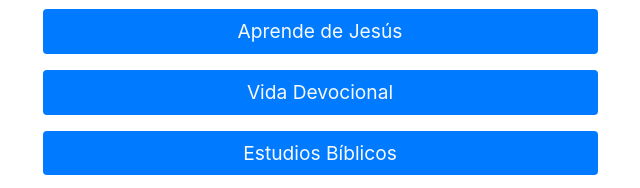
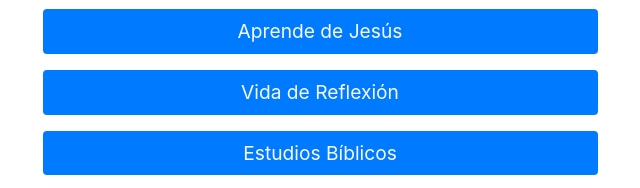
Before and after one commit to codingimages/frutodelespiritu, a Gatsby site: page / in a window 1280 px wide. Shown: the part 583-771 px from the top of the page, 320-960 px from the left. Built offline with nearby package versions, Linux system fonts and the light colour scheme; Gatsby itself is replaced by a stand-in of ours; a web font is replaced by a local one.

Commit message:
Index page small edit

```diff
--- a/src/components/layout/StartReading.js
+++ b/src/components/layout/StartReading.js
@@ -34,7 +34,7 @@ const StartReading = () => {
                             data-sal="slide-up"
                             data-sal-delay="200"
                             data-sal-easing="ease"
-                            >Vida Devocional
+                            >Vida de Reflexión
 
                         </Link>
                         <Link
```
